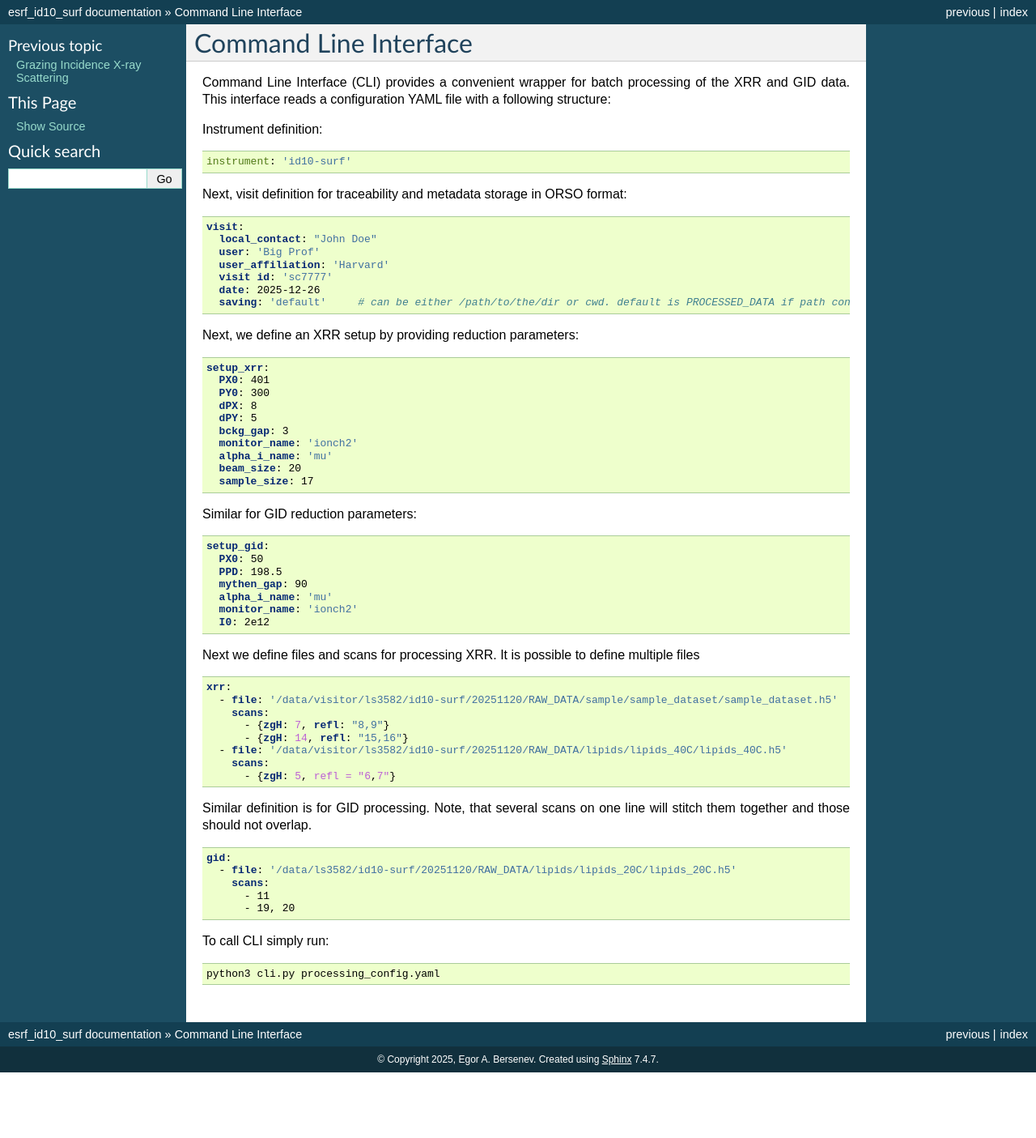
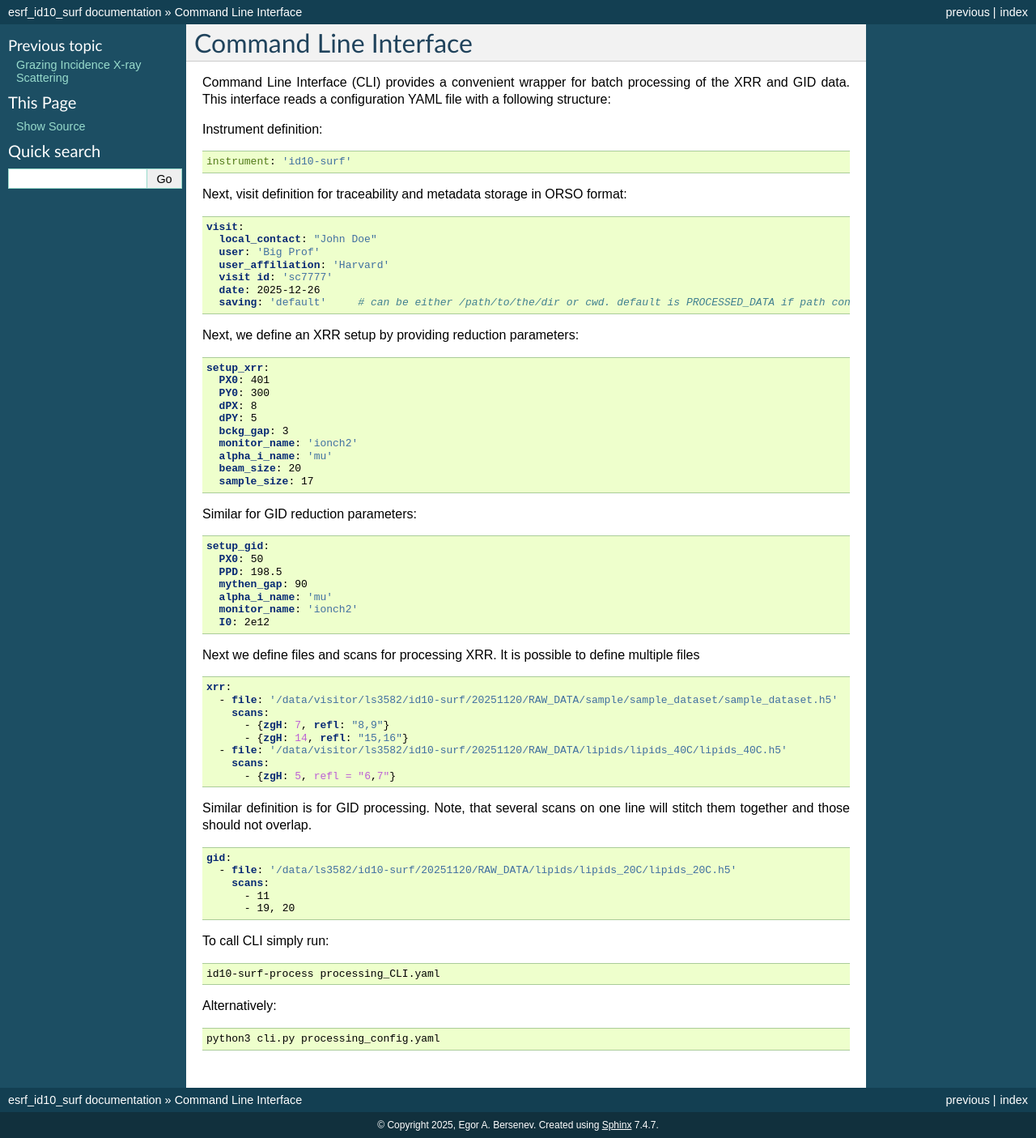
Before and after one commit to chelberserker/ESRF_ID10_SURF, a Sphinx documentation site: the page built from docs/CLI.rst, in a window 1280 px wide. Shown: the whole page at 81% size. Built offline with Sphinx 7.4.7, drawn with Linux system fonts in a browser that asks for light colours; pages that are not in the unit, such as notebooks, are missing from menus; before the commit the page ends 1324 px from its top, so only the background shows below that.

Commit message:
Updated CLI access through pyproject.toml, changed publishing workflow

```diff
--- a/docs/CLI.rst
+++ b/docs/CLI.rst
@@ -78,4 +78,10 @@ To call CLI simply run:
 
 .. code-block:: bash
 
+    id10-surf-process processing_CLI.yaml
+
+Alternatively:
+
+.. code-block:: bash
+
     python3 cli.py processing_config.yaml
```
